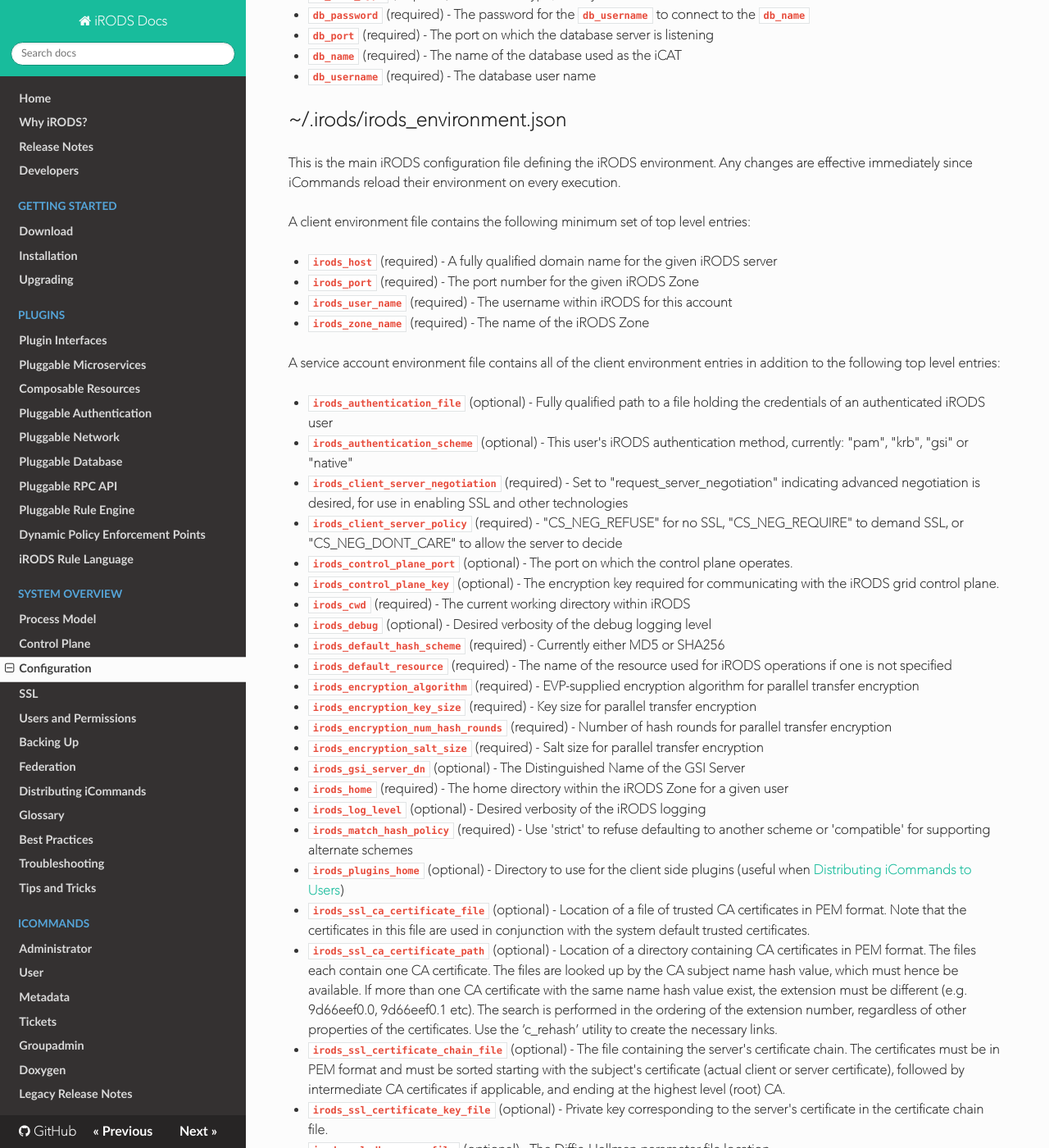
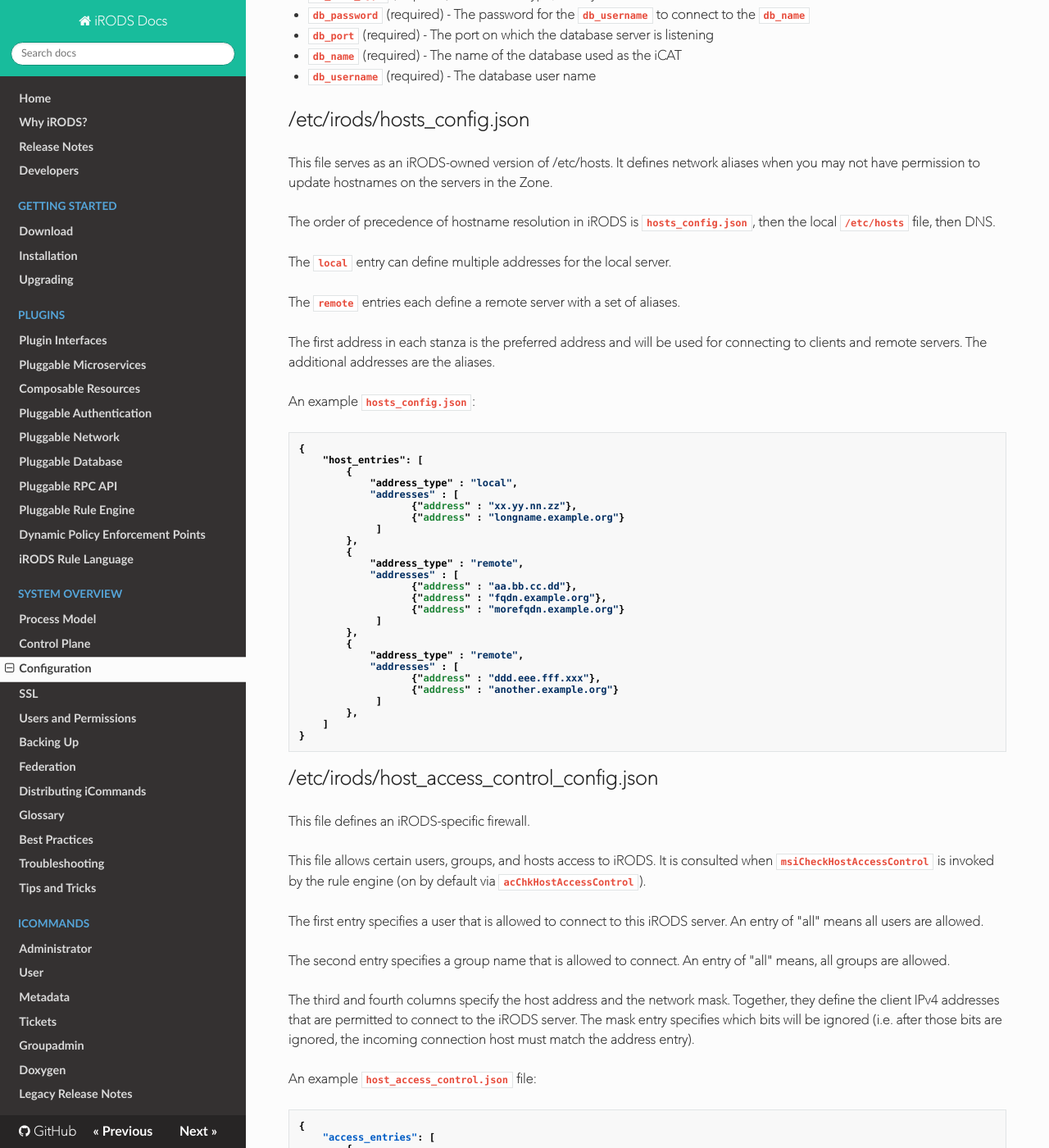
Before and after one commit to irods/irods_docs, an MkDocs documentation site: the page built from docs/system_overview/configuration.md, in a window 1280 px wide and 1400 px high, scrolled down 2669 px. Shown: the whole window at 82% size. Built offline with MkDocs 1.6.1, drawn with Linux system fonts in a browser that asks for light colours; nearby versions of some CDN libraries; old or Windows-style settings are respelled for this version of MkDocs; some of the changed text lies outside the part shown.

Commit message:
[#8] [#9] [irods/irods#3008] document hosts_config.json and host_access_control.json

````diff
--- a/docs/system_overview/configuration.md
+++ b/docs/system_overview/configuration.md
@@ -111,6 +111,76 @@
   - `db_name` (required) - The name of the database used as the iCAT
 
   - `db_username` (required) - The database user name
+
+## /etc/irods/hosts_config.json
+
+This file serves as an iRODS-owned version of /etc/hosts.  It defines network aliases when you may not have permission to update hostnames on the servers in the Zone.
+
+The order of precedence of hostname resolution in iRODS is `hosts_config.json`, then the local `/etc/hosts` file, then DNS.
+
+The `local` entry can define multiple addresses for the local server.
+
+The `remote` entries each define a remote server with a set of aliases.
+
+The first address in each stanza is the preferred address and will be used for connecting to clients and remote servers.  The additional addresses are the aliases.
+
+An example `hosts_config.json`:
+
+```
+{
+    "host_entries": [
+        {
+            "address_type" : "local",
+            "addresses" : [
+                   {"address" : "xx.yy.nn.zz"},
+                   {"address" : "longname.example.org"}
+             ]
+        },
+        {
+            "address_type" : "remote",
+            "addresses" : [
+                   {"address" : "aa.bb.cc.dd"},
+                   {"address" : "fqdn.example.org"},
+                   {"address" : "morefqdn.example.org"}
+             ]
+        },
+        {
+            "address_type" : "remote",
+            "addresses" : [
+                   {"address" : "ddd.eee.fff.xxx"},
+                   {"address" : "another.example.org"}
+             ]
+        },
+    ]
+}
+```
+
+## /etc/irods/host_access_control_config.json
+
+This file defines an iRODS-specific firewall.
+
+This file allows certain users, groups, and hosts access to iRODS.  It is consulted when `msiCheckHostAccessControl` is invoked by the rule engine (on by default via `acChkHostAccessControl`).
+
+The first entry specifies a user that is allowed to connect to this iRODS server. An entry of "all" means all users are allowed.
+
+The second entry specifies a group name that is allowed to connect. An entry of "all" means, all groups are allowed.
+
+The third and fourth columns specify the host address and the network mask. Together, they define the client IPv4 addresses that are permitted to connect to the iRODS server.  The mask entry specifies which bits will be ignored (i.e. after those bits are ignored, the incoming connection host must match the address entry).
+
+An example `host_access_control.json` file:
+
+```
+{
+    "access_entries": [
+        {
+            "user" : "all",
+            "group" : "all",
+            "address" : "127.0.0.1",
+            "mask" : "255.255.255.255"
+        }
+     ]
+}
+```
 
 ## ~/.irods/irods_environment.json
 
````
